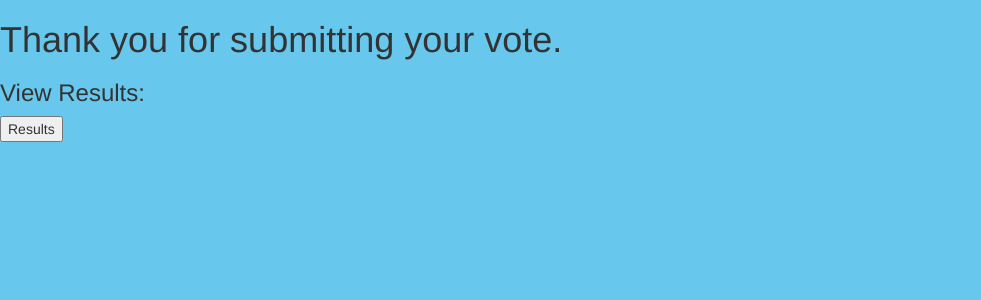
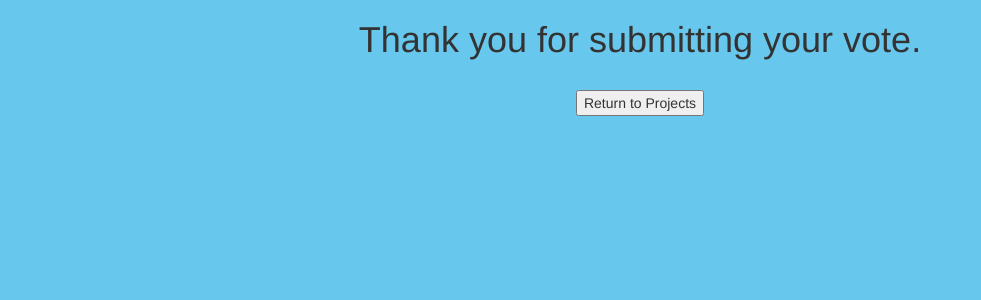
Before and after one commit to arbizzle4shizzle/ExpoVotingApp, a Flask app: template templates/thankyou.html in a window 1280 px wide. Shown: the top 300 px of the page, without its empty margins (0-981 px from the left). Run offline with Flask 2, Linux system fonts and the light colour scheme; the template is opened without the code that fills it, so the values that code supplies are empty; some libraries are stand-ins or nearby versions.

Commit message:
Attendees no longer see a link to view results

```diff
--- a/data.txt
+++ b/data.txt
@@ -5,3 +5,5 @@ Project 5
 Project 4
 Project 3
 Project 1
+Project 5
+Project 1
--- a/templates/thankyou.html
+++ b/templates/thankyou.html
@@ -9,12 +9,11 @@
 <!-- our stylesheet -->
     <link rel="stylesheet" type="text/css" href="../static/css/style.css?version=1">
 </head>
-<body>
+<body><center>
 <h1>Thank you for submitting your vote.</h1>
-<h3>View Results:</h3>
-<form action="/results" method="GET">
-        <button type="submit">Results</button>
+<br><form action="/pollScreen" method="GET">
+        <button type="submit">Return to Projects</button>
     </form>
 
-</body>
+</center></body>
 </html>
```
Also changed, not shown: templates/poll.html (+0 -7 lines).
